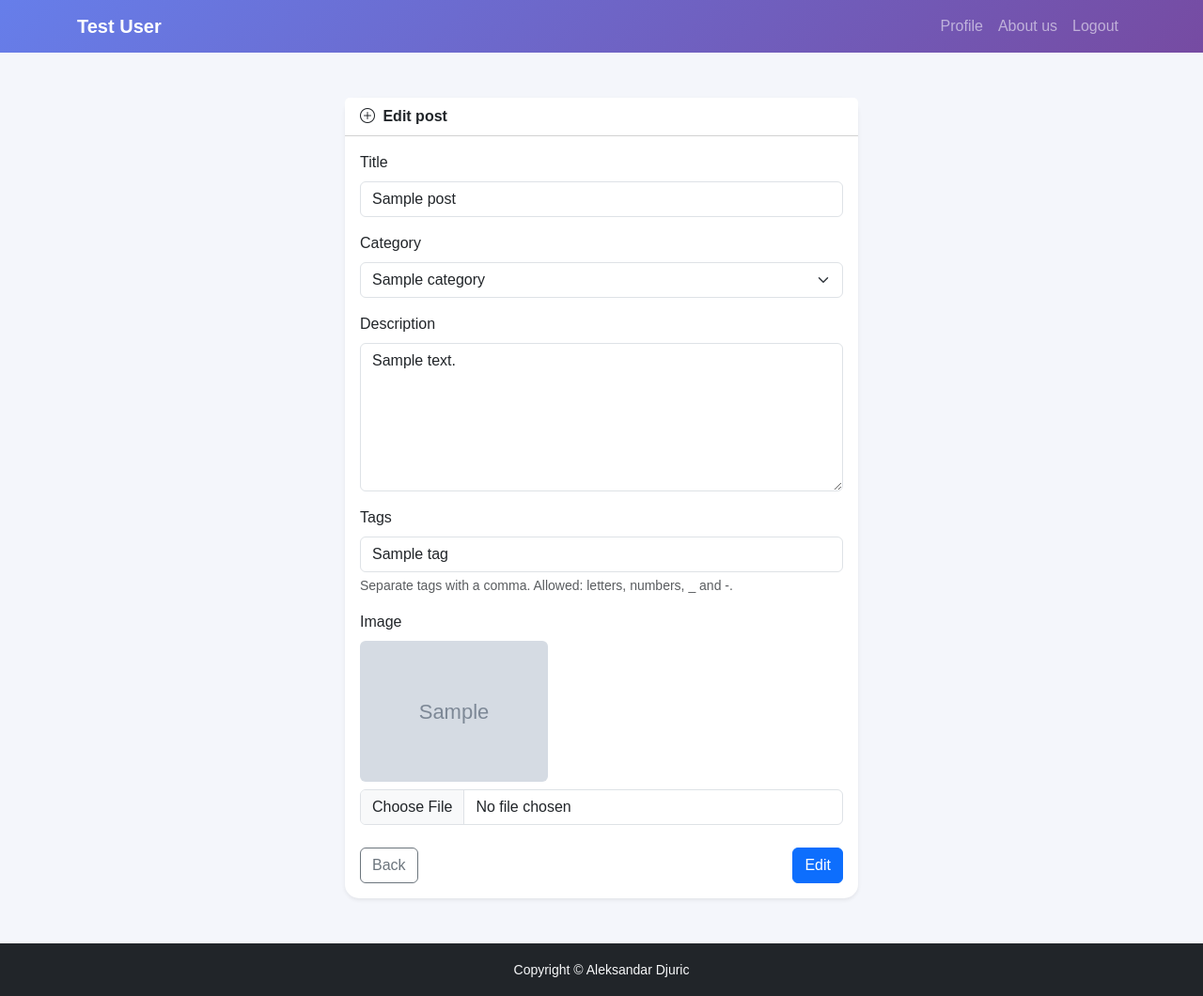
After one commit to acke123/LaravelSportBlog, a Laravel app: page /editPost/1 in a window 1280 px wide. The commit adds this page. Shown: the whole page at 94% size. Run offline with Laravel 12, Linux system fonts and the light colour scheme; a user stored in the database is signed in; data comes from the database, SQL or seed files in the repository; tables that the repository leaves empty hold one stand-in row (values such as "Sample post"); grey boxes marked "Sample" are stand-in pictures.

Commit message:
Edit and delete post, image and tags

```diff
--- a/app/Http/Controllers/PostController.php
+++ b/app/Http/Controllers/PostController.php
@@ -2,21 +2,25 @@
 
 namespace App\Http\Controllers;
 
+use App\Http\Requests\EditPostRequest;
 use App\Http\Requests\SavePostRequest;
 use App\Models\CategoryModel;
 use App\Models\PostModel;
 use App\Models\TagModel;
 use App\Traits\ImageUploadTrait;
+use Illuminate\Container\Attributes\Tag;
 use Illuminate\Support\Facades\Cache;
+use Illuminate\Support\Facades\Storage;
 
 class PostController extends Controller
 {
     use ImageUploadTrait;
+
     public function index()
     {
         $posts = Cache::remember('posts', 600,
-            fn () => PostModel::all());
-        $categories = Cache::remember('categories', 600, fn () => CategoryModel::all());
+            fn() => PostModel::all());
+        $categories = Cache::remember('categories', 600, fn() => CategoryModel::all());
         return view('welcome', ['posts' => $posts, 'categories' => $categories]);
     }
 
@@ -38,4 +42,46 @@ class PostController extends Controller
         }
         return redirect()->route('home');
     }
+
+    public function displayPost(PostModel $post)
+    {
+        return view('posts.displayPost', ['post' => $post]);
+    }
+
+    public function getEditPost(PostModel $post)
+    {
+        $tags = implode(',', $post->tags->pluck('tag_name')->toArray());
+        return view('posts.editPost', ['post' => $post, 'tags' => $tags]);
+    }
+
+    public function updatePost(PostModel $post, EditPostRequest $request)
+    {
+        $data = $request->validated();
+        if ($request->hasFile('post_image')) {
+            Storage::disk('public')->delete('post_images/' .$post->post_image);
+            $data['post_image'] = $this->uploadImage($request->file('post_image'), 'post_images/');
+        }
+        $post->update($data);
+
+        TagModel::where('post_id', $post->id)->delete();
+        $tags = str_replace(' ', '', (string)$request->tags);
+        $tags = array_unique(array_filter(explode(',', $tags)));
+
+        foreach ($tags as $tag) {
+            TagModel::create([
+                'post_id' => $post->id,
+                'tag_name' => $tag
+            ]);
+        }
+
+        return redirect()->route('home');
+    }
+
+    public function deletePost(PostModel $post)
+    {
+        Storage::disk('public')->delete('post_images/' .$post->post_image);
+        TagModel::where('post_id', $post->id)->delete();
+        $post->delete();
+        return redirect()->route('home');
+    }
 }
--- a/app/Providers/AppServiceProvider.php
+++ b/app/Providers/AppServiceProvider.php
@@ -3,8 +3,10 @@
 namespace App\Providers;
 
 use App\Models\CategoryModel;
+use App\Models\PostModel;
 use App\Models\User;
 use App\Observers\CategoryObserver;
+use App\Observers\PostObserver;
 use App\Observers\UserObserver;
 use Illuminate\Support\ServiceProvider;
 
@@ -25,5 +27,6 @@ class AppServiceProvider extends ServiceProvider
     {
         CategoryModel::observe(CategoryObserver::class);
         User::observe(UserObserver::class);
+        PostModel::observe(PostObserver::class);
     }
 }
--- /dev/null
+++ b/resources/views/posts/editPost.blade.php
@@ -0,0 +1,81 @@
+@php use App\Models\CategoryModel; @endphp
+@extends('layout')
+
+@section('title')
+    Edit
+@endsection
+
+@section('content')
+    <main class="container my-5">
+        <div class="row justify-content-center">
+            <div class="col-md-8 col-lg-6">
+                <div class="card shadow-sm border-0" style="border-radius: 15px;">
+                    <div class="card-header bg-white fw-semibold">
+                        <i class="bi bi-plus-circle me-1"></i> Edit post
+                    </div>
+                    <div class="card-body">
+                        <form action="{{ route('updatePost', ['post' => $post]) }}" method="POST" enctype="multipart/form-data">
+                            @csrf
+                            @method('PUT')
+                            <div class="mb-3">
+                                @if ($errors->any())
+                                    <div class="alert alert-danger">
+                                        <ul class="mb-0">
+                                            @foreach ($errors->all() as $error)
+                                                <li>{{ $error }}</li>
+                                            @endforeach
+                                        </ul>
+                                    </div>
+                                @endif
+                                <label for="title" class="form-label">Title</label>
+                                <input type="text" class="form-control" id="title" name="title"
+                                       maxlength="50" value="{{ old('title', $post->title) }}" required>
+                            </div>
+
+                            <div class="mb-3">
+                                <label for="category_id" class="form-label">Category</label>
+                                <select class="form-select" id="category_id" name="category_id" required>
+                                    <option value="" selected disabled>Choose category</option>
+                                    @foreach (CategoryModel::all() as $category)
+                                        <option value="{{$category->id}}" {{ $post->category_id == $category->id ? 'selected' : '' }}> {{$category->category_name}}
+                                    @endforeach
+                                </select>
+                            </div>
+
+                            <div class="mb-3">
+                                <label for="description" class="form-label">Description</label>
+                                <textarea class="form-control" id="description" name="description"
+                                          rows="6" required>{{ old('description', $post->description) }}</textarea>
+                            </div>
+
+                            <div class="mb-3">
+                                <label for="tags" class="form-label">Tags</label>
+                                <input type="text" class="form-control" id="tags" name="tags"
+                                       placeholder="nba, euroleague, final-four" value="{{ old('tags', $tags) }}">
+                                <div class="form-text">
+                                    Separate tags with a comma. Allowed: letters, numbers, _ and -.
+                                </div>
+                            </div>
+
+                            <div class="mb-4">
+                                <label for="post_image" class="form-label">Image</label>
+                                <div class="mb-2">
+                                    <img src="../storage/post_images/{{ $post->post_image}}"
+                                         alt="{{ $post->title}}"
+                                         style="max-height: 150px;" class="rounded">
+                                </div>
+                                <input class="form-control" type="file" id="post_image" name="post_image"
+                                       accept="image/*">
+                            </div>
+
+                            <div class="d-flex justify-content-between">
+                                <a href="{{ route('home') }}" class="btn btn-outline-secondary">Back</a>
+                                <button type="submit" class="btn btn-primary">Edit</button>
+                            </div>
+                        </form>
+                    </div>
+                </div>
+            </div>
+        </div>
+    </main>
+@endsection
--- a/resources/views/welcome.blade.php
+++ b/resources/views/welcome.blade.php
@@ -44,7 +44,7 @@
             <div class="col">
                 <div class="card post-card h-100">
                     <div class="card-header">
-                        <a href="#"
+                        <a href="{{ route('displayPost', ['post' => $post->id]) }}"
                            class="text-decoration-none text-dark stretched-link">
                             {{$post->title}}
                         </a>
--- a/routes/web.php
+++ b/routes/web.php
@@ -14,6 +14,10 @@ Route::middleware('auth')->group(function () {
     Route::get('/', [PostController::class, 'index'])->name('home');
     Route::view('/createPost', 'posts.createPostView')->name('createPostView');
     Route::post('/createPost', [PostController::class, 'createPost'])->name('createPost');
+    Route::get('/displayPost/{post}', [PostController::class, 'displayPost'])->name('displayPost');
+    Route::get('/editPost/{post}', [PostController::class, 'getEditPost'])->name('displayEditPost');
+    Route::put('/editPost/{post}', [PostController::class, 'updatePost'])->name('updatePost');
+    Route::delete('deletePost/{post}', [PostController::class, 'deletePost'])->name('deletePost');
 });
 
 
```
Also changed, not shown: app/Http/Requests/EditPostRequest.php (added, +32 -0 lines), resources/views/posts/createPostView.blade.php (+9 -0 lines), resources/views/posts/displayPost.blade.php (added, +49 -0 lines).
